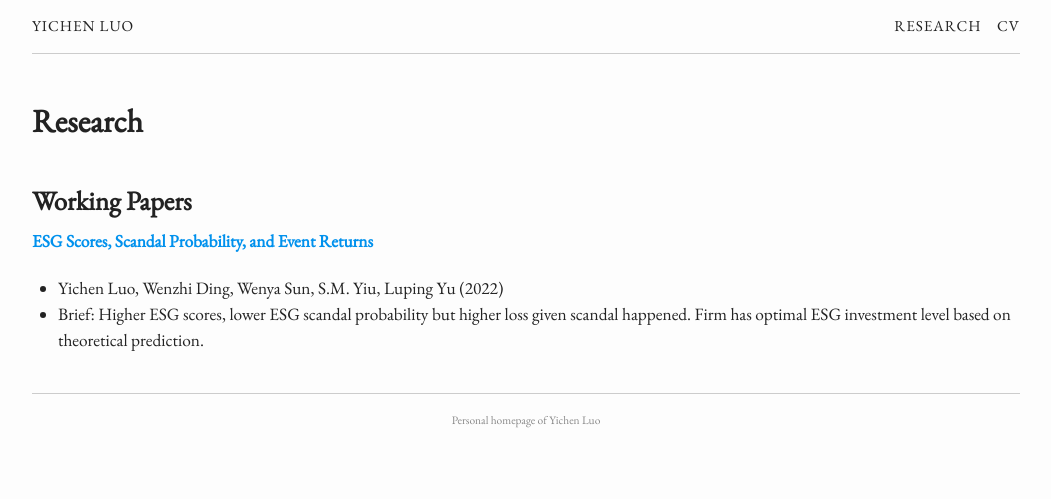
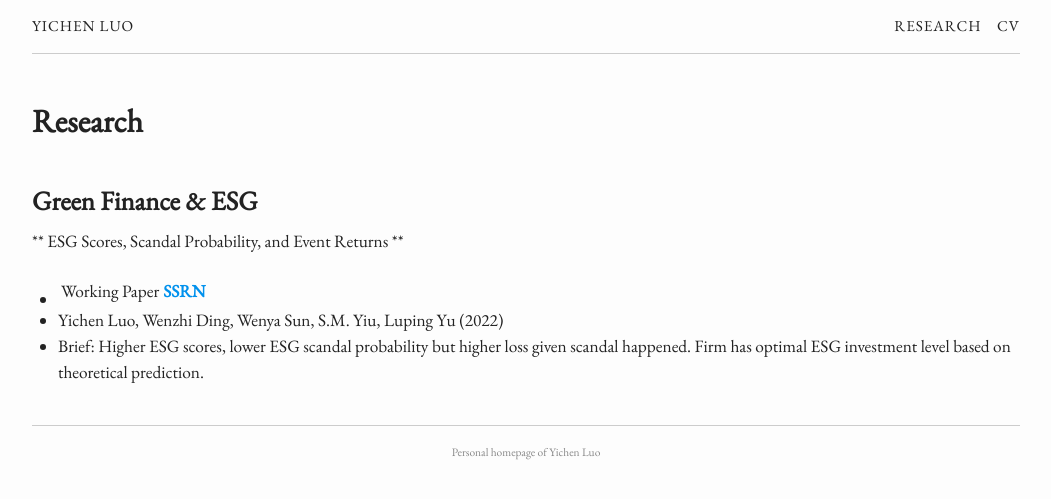
Before and after one commit to lyc0603/lyc0603.github.io, a Jekyll site: the page built from research.md, in a window 1280 px wide. Shown: the top 499 px of the page, without its empty margins (114-1165 px from the left). Built offline with Jekyll 4.4.1, drawn with Linux system fonts in a browser that asks for light colours.

Commit message:
modify paper

```diff
--- a/research.md
+++ b/research.md
@@ -11,11 +11,13 @@ wps:
       url:     "https://papers.ssrn.com/sol3/papers.cfm?abstract_id=4172587"
 ---
 
-## Working Papers
+## Green Finance & ESG
 
 {% for item in page.wps %}
-[**{{item.title}}**]({% if item.internal %}{{item.url | prepend: site.baseurl}}
-{% else %}{{item.url}}{% endif %}){:target="_blank"}
+<!-- [**{{item.title}}**]({% if item.internal %}{{item.url | prepend: site.baseurl}}
+{% else %}{{item.url}}{% endif %}){:target="_blank"} -->
+** {{item.title}} **
+- Working Paper | [**SSRN**](item.url)
 - {{item.author}} ({{item.year}})
 - Brief: {{item.brief}}
 {% endfor %}
```
